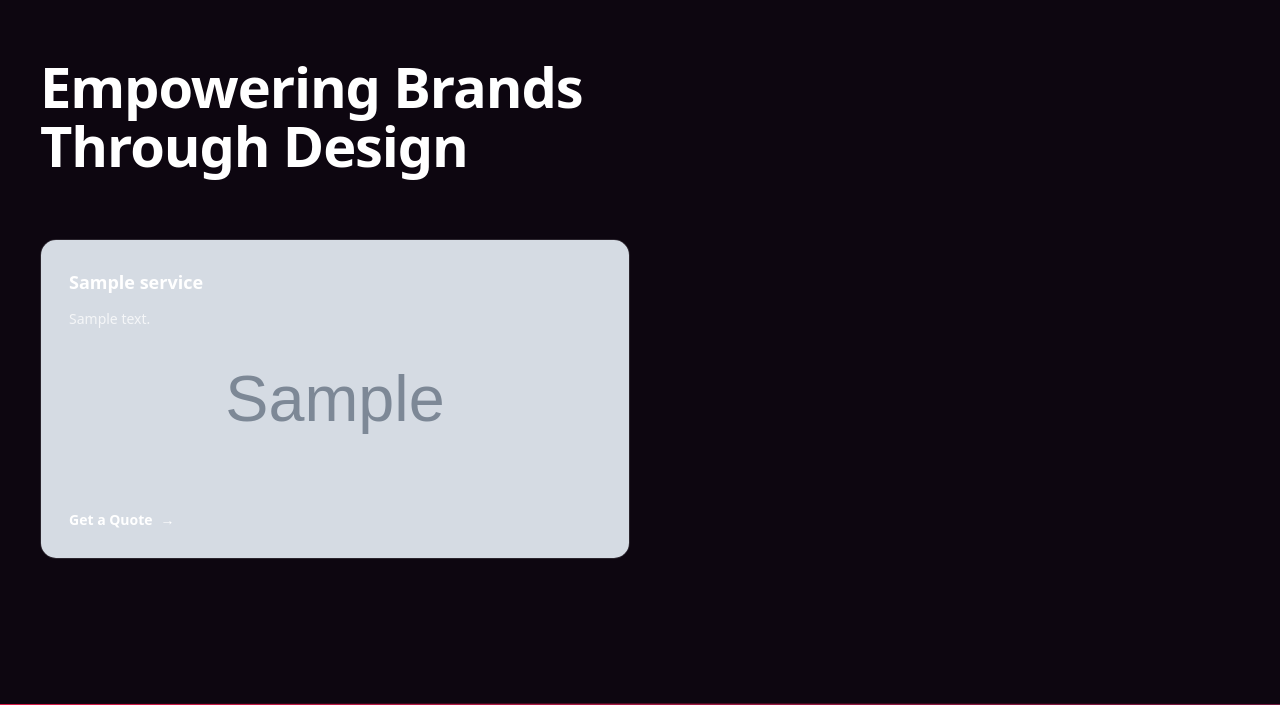
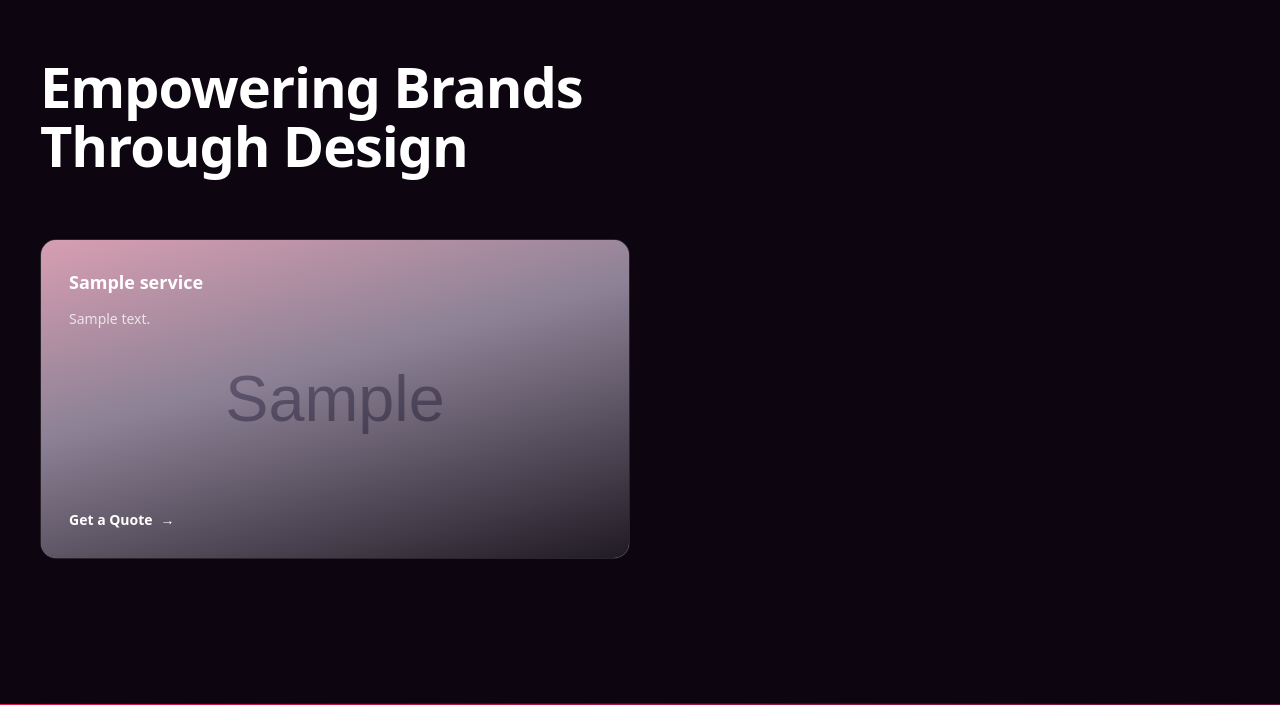
Before and after one commit to KasubaR/Kinpin-Arts-Media, a Django app: template templates/core/home.html in a window 1280 px wide. Shown: the part 887-1592 px from the top of the page. Run offline with Django 4.2, Linux system fonts and the light colour scheme; the template is opened without the code that fills it: most values are stand-ins (such as "Sample title", 1, 10 or a date in 2020); grey boxes marked "Sample" are stand-in pictures; some libraries are stand-ins or nearby versions.

Commit message:
Keep overlay on home page service cards
Co-Authored-By: Claude Sonnet 4.6 <noreply@anthropic.com>

```diff
--- a/static/css/index.css
+++ b/static/css/index.css
@@ -181,6 +181,17 @@ body::before {
     rgba(51, 20, 55, 0.95) 0%,
     rgba(221, 28, 73, 0.35) 100%
   );
+}
+.service-card-overlay {
+  position: absolute;
+  inset: 0;
+  background: linear-gradient(
+    165deg,
+    rgba(221, 28, 73, 0.32) 0%,
+    rgba(51, 20, 55, 0.45) 42%,
+    rgba(13, 6, 16, 0.9) 100%
+  );
+  pointer-events: none;
 }
 .service-card:hover {
   border-color: rgba(221, 28, 73, 0.45);
--- a/templates/core/home.html
+++ b/templates/core/home.html
@@ -56,6 +56,7 @@
           {% if service.image %}style="--card-bg: url('{{ service.image.url }}'); --reveal-delay: {% widthratio forloop.counter0 1 60 %}ms"{% else %}style="--reveal-delay: {% widthratio forloop.counter0 1 60 %}ms"{% endif %}
         >
           <div class="service-card-bg"></div>
+          <div class="service-card-overlay" aria-hidden="true"></div>
           <div class="relative z-10 p-7 flex flex-col flex-1 justify-between">
             <div>
               <h3 class="font-display font-bold text-white text-lg mb-3">{{ service.title }}</h3>
```
